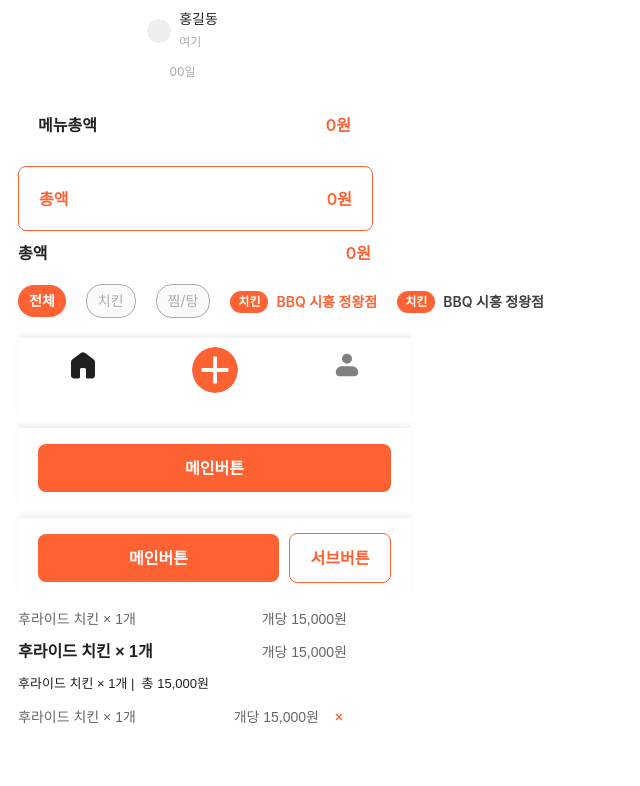
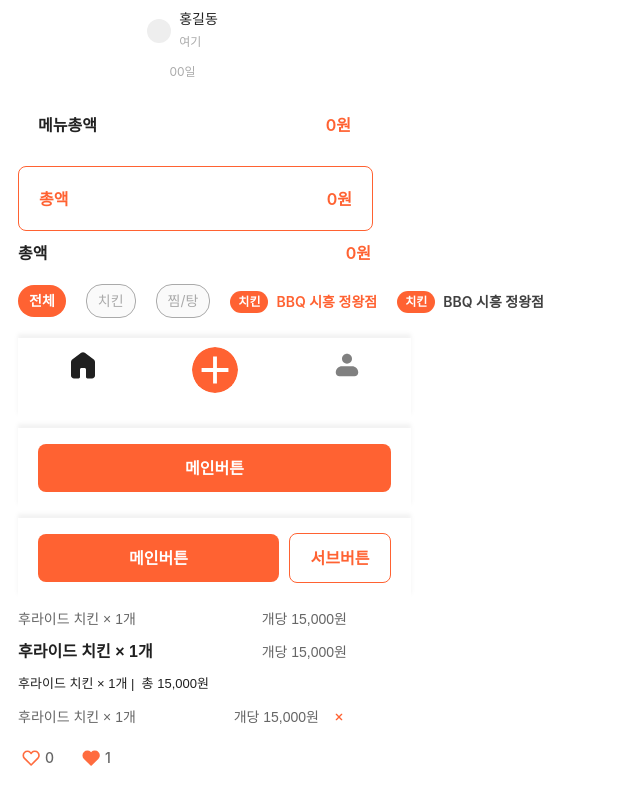
Before and after one commit to arane152/final-project, a React (Vite) app: page / in a window 1280 px wide. Shown: the part 1394-2180 px from the top of the page, without its empty margins (0-640 px from the left). Before the commit the page ends 2132 px from the top, so only its background shows below. Built offline with nearby package versions, Linux system fonts and the light colour scheme; a web font is replaced by a local one.

Commit message:
YeJun-LikeBtn.jsx-DesignComplete-05242319

```diff
--- a/src/components/LikeBtn.jsx
+++ b/src/components/LikeBtn.jsx
@@ -1,18 +1,28 @@
 import styled from "styled-components";
-import { defaultAllowedOrigins } from "vite";
 
 const LikeWrapper = styled.div`
     display: inline-flex;
     height: 20px;
     width: auto;
     padding: 0px 4px;
+    flex-direction: row;
+    justify-content: center;
+    align-items: center;
 `
 
 const LikeIcon = styled.div`
     display: flex;
     width: 18px;
     height: 18px;
+    background-image: url(/LikeIconStroke.svg);
+    background-repeat: no-repeat;
+    background-position: center;
+    background-size: contain;
+    margin-right: 5px;
+`
 
+const LikeIconChecked = styled(LikeIcon)`
+    background-image: url(/LikeIconFill.svg);
 `
 
 const LikeNumber = styled.p`
@@ -22,6 +32,7 @@ const LikeNumber = styled.p`
 `
 
 function LikeBtn(props) {
+    if (props.type == "default") {
         return (
             <LikeWrapper>
                 <LikeIcon></LikeIcon>
@@ -29,5 +40,15 @@ function LikeBtn(props) {
             </LikeWrapper>
         )
     }
+    else if (props.type == "like") {
+        return (
+            <LikeWrapper>
+                <LikeIconChecked></LikeIconChecked>
+                <LikeNumber>{props.likeNumber}</LikeNumber>
+            </LikeWrapper>
+        )
+    }
+
+}
 
 export default LikeBtn
--- a/src/main.jsx
+++ b/src/main.jsx
@@ -20,7 +20,7 @@ import TotalAmount from './components/TotalAmount.jsx'
 import QuantityBtn from './components/QuantityBtn.jsx'
 import Profile from './components/Profile.jsx'
 import MenuOutPutItem from './components/MenuOutputitem.jsx'
-// import LikeBtn from './components/LikeBtn.jsx'
+import LikeBtn from './components/LikeBtn.jsx'
 
 
 createRoot(document.getElementById('root')).render(
@@ -82,7 +82,8 @@ createRoot(document.getElementById('root')).render(
       <MenuOutPutItem type="side" name="후라이드 치킨" count="1" price="15,000"></MenuOutPutItem>
       <MenuOutPutItem type="delete" name="후라이드 치킨" count="1" price="15,000"></MenuOutPutItem>
 
-      {/* <LikeBtn likeNumber="0"></LikeBtn> */}
+      <LikeBtn type="default" likeNumber="0"></LikeBtn>
+      <LikeBtn type="like" likeNumber="1"></LikeBtn>
 
     </div>
 )
```
Lines whose indentation alone changed are shown as unchanged.
